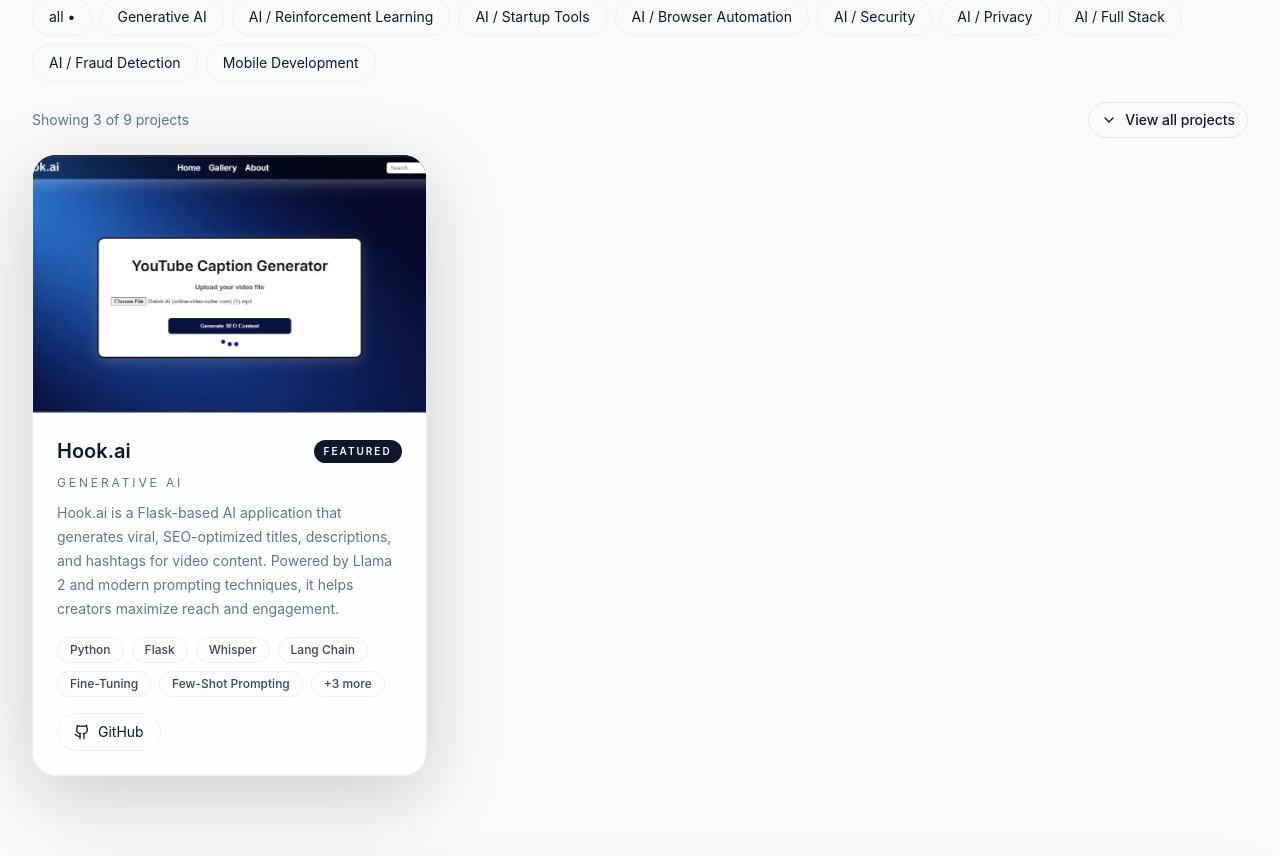
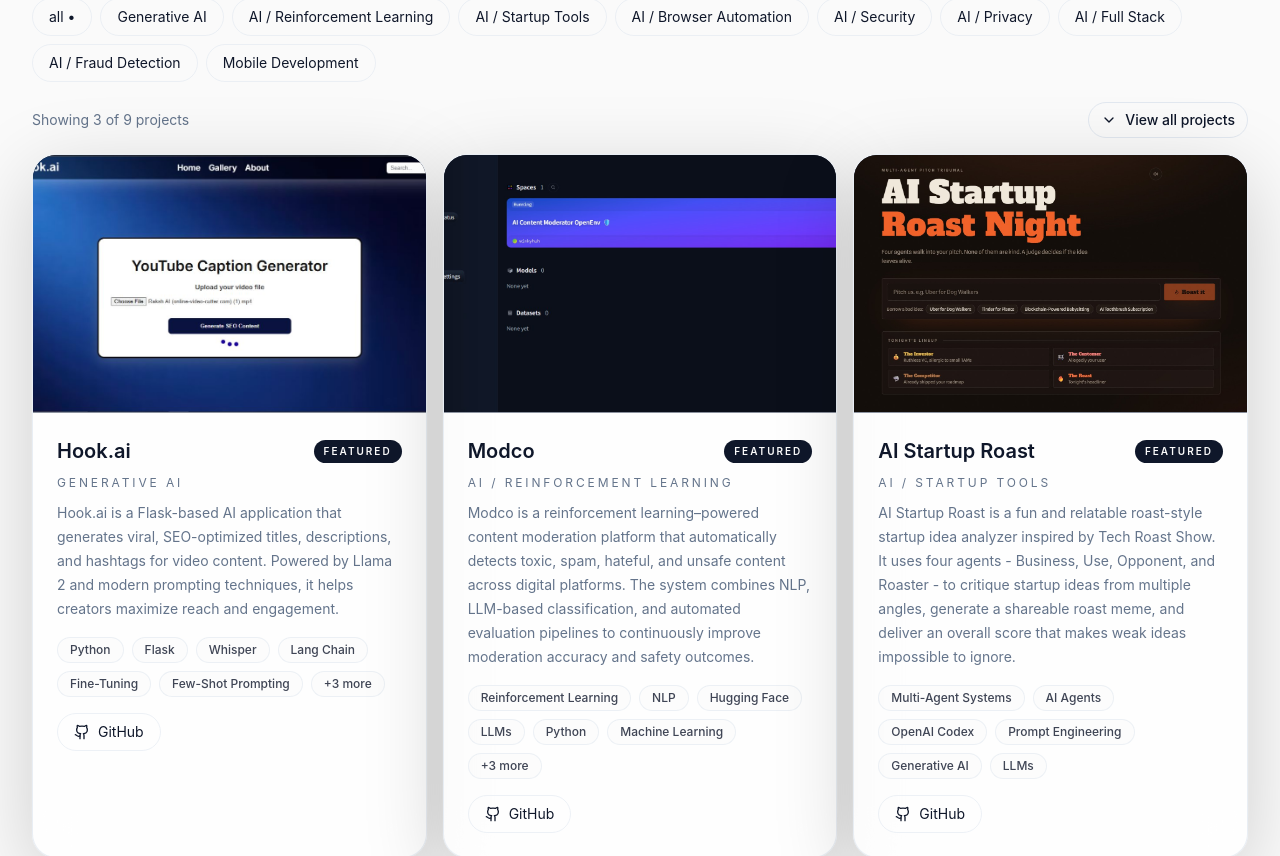
Before and after one commit to V-inaya-K/portfolio, a Next.js app: page / in a window 1280 px wide. Shown: the part 1723-2579 px from the top of the page. Built offline with nearby package versions, Linux system fonts and the light colour scheme.

Commit message:
Update projects-section.tsx

```diff
--- a/components/projects-section.tsx
+++ b/components/projects-section.tsx
@@ -21,7 +21,7 @@
     return projects.filter((project) => project.category === active);
   }, [active, projects]);
 
-  const visibleProjects = showAll ? filtered : filtered.slice(0, 1);
+  const visibleProjects = showAll ? filtered : filtered.slice(0, 3);
 
   return (
     <section id="projects" className="scroll-mt-28 py-8 sm:py-10">
```
